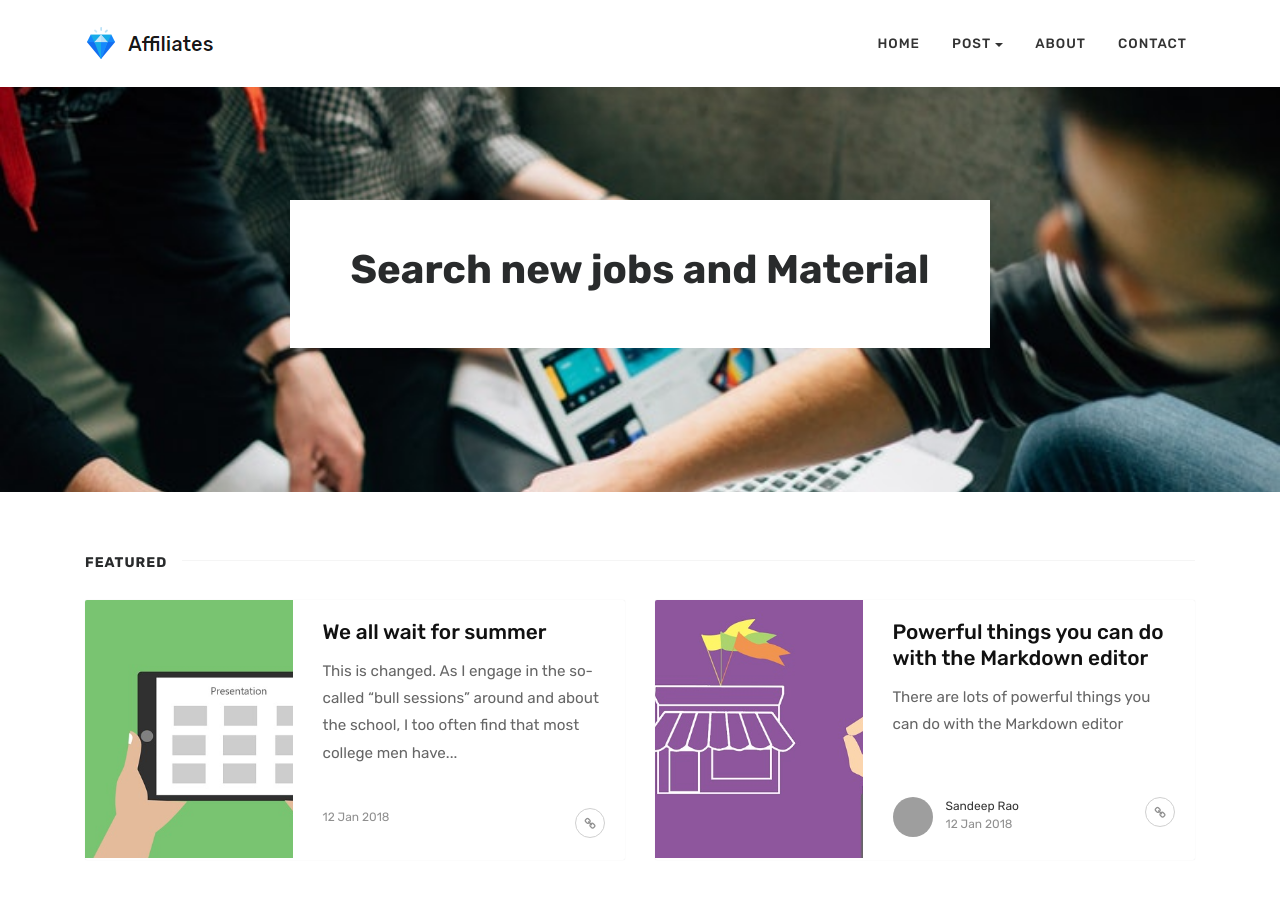
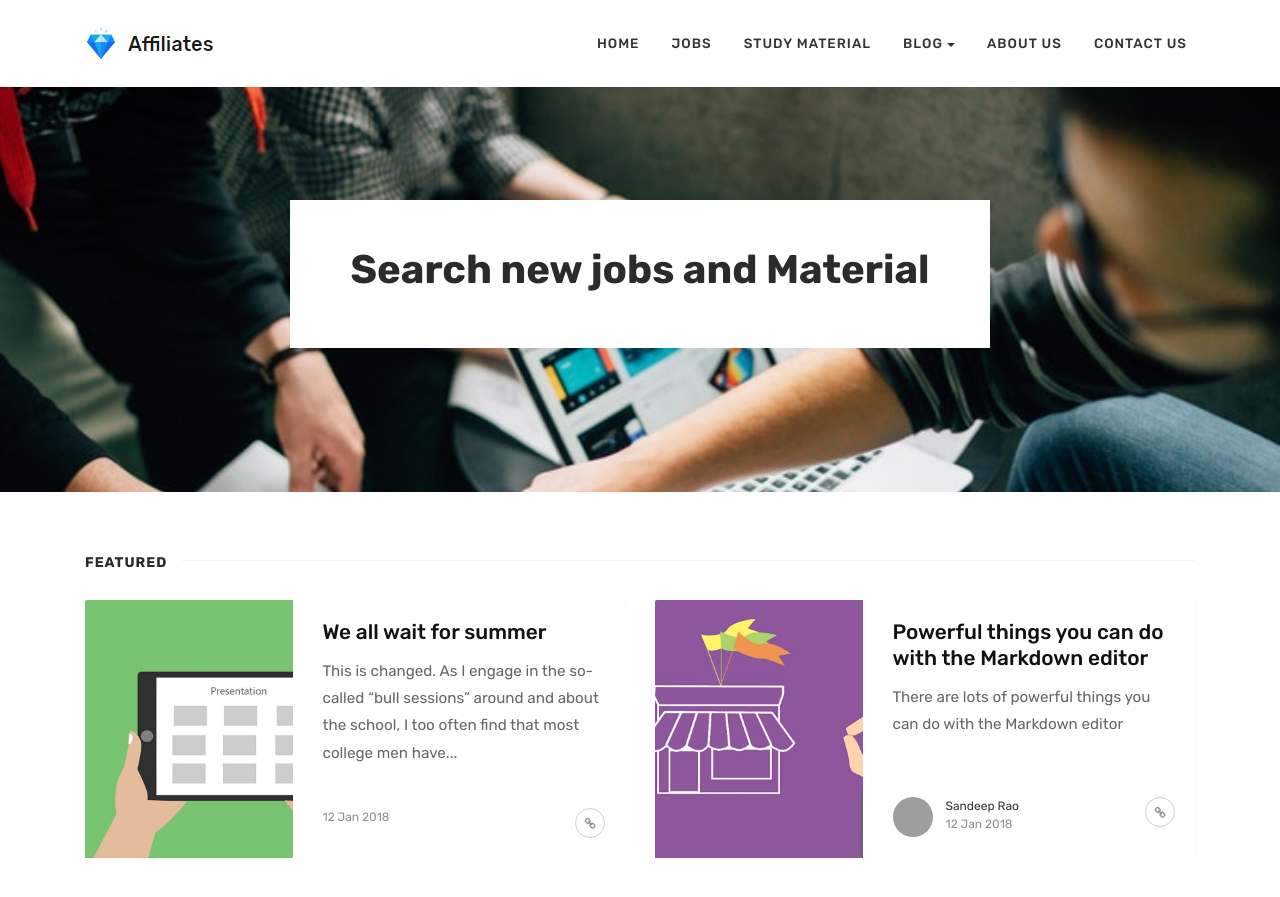
Before and after one commit to sandeeprav/sandeeprav.github.io, a Jekyll site: the page built from index.html, in a window 1280 px wide and 900 px high. Shown: the top 897 px of the window. Built offline with Jekyll 4.4.1, drawn with Linux system fonts in a browser that asks for light colours; the list of posts is cut into pages by our own code; comment, search, counter and statistics services are not loaded; grey boxes are pictures that could not be loaded.

Commit message:
updated4

```diff
--- a/_layouts/default.html
+++ b/_layouts/default.html
@@ -57,23 +57,30 @@
                 <ul class="navbar-nav ml-auto">
 
                     <li class="nav-item">
-                <a class="nav-link" href="{{ site.baseurl }}/index.html">Home</a>
+                    <a class="nav-link" href="//index.html">Home</a>
+                    </li>
+                    <li class="nav-item">
+                    <a class="nav-link" href="//jobs.html">Jobs</a>
+                    </li>
+                    <li class="nav-item">
+                    <a class="nav-link" href="//study.html">Study Material</a>
                     </li>
 
+
                     <li class="nav-item dropdown">
-                    <a class="nav-link dropdown-toggle" href="#" id="dropdown01" data-toggle="dropdown" aria-haspopup="true" aria-expanded="false">Post</a>
+                        <a class="nav-link dropdown-toggle" href="#" id="dropdown01" data-toggle="dropdown" aria-haspopup="true" aria-expanded="false">Blog</a>
                         <div class="dropdown-menu" aria-labelledby="dropdown01">
-                    <a class="dropdown-item" href="{{ site.baseurl }}/jekyll/tutorial/2018/01/12/is-intelligence-enough.html">Left Sidebar</a>
-                    <a class="dropdown-item" href="{{ site.baseurl }}/jekyll/tutorial/2018/01/12/red-riding.html">Right Sidebar</a>
+                        <!-- <a class="dropdown-item" href="//jekyll/tutorial/2018/01/12/is-intelligence-enough.html">Left Sidebar</a> -->
+                        <a class="dropdown-item" href="//jekyll/tutorial/2018/01/12/red-riding.html">Right Sidebar</a>
                         </div>
                     </li>
 
                     <li class="nav-item">
-                    <a class="nav-link" href="{{ site.baseurl }}/about">About</a>
+                        <a class="nav-link" href="//about">About Us</a>
                     </li>
 
                     <li class="nav-item">
-                    <a class="nav-link" href="{{ site.baseurl }}/contact">Contact</a>
+                        <a class="nav-link" href="//contact">Contact Us</a>
                     </li>
 
                      <!-- <li class="nav-item">
```
Lines whose indentation alone changed are shown as unchanged.
